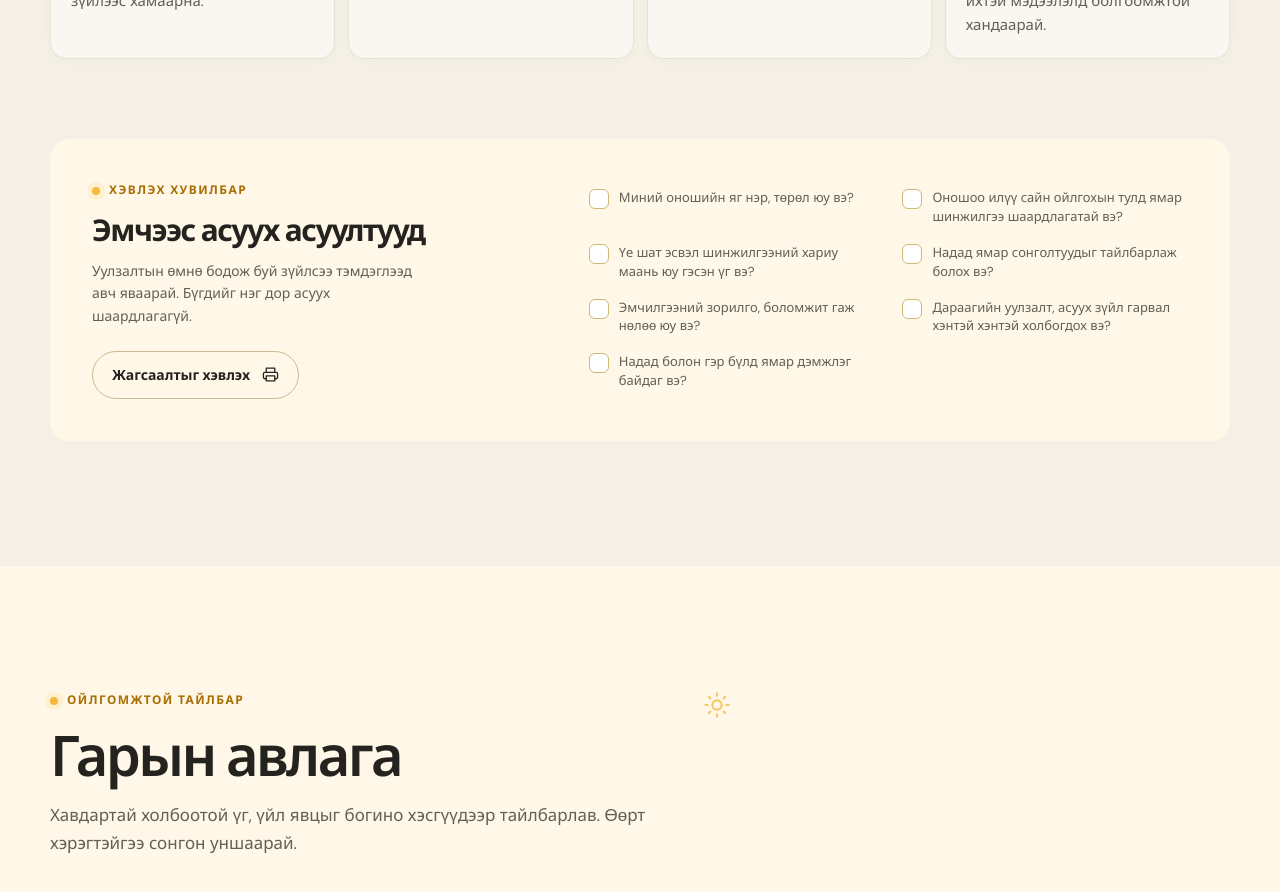
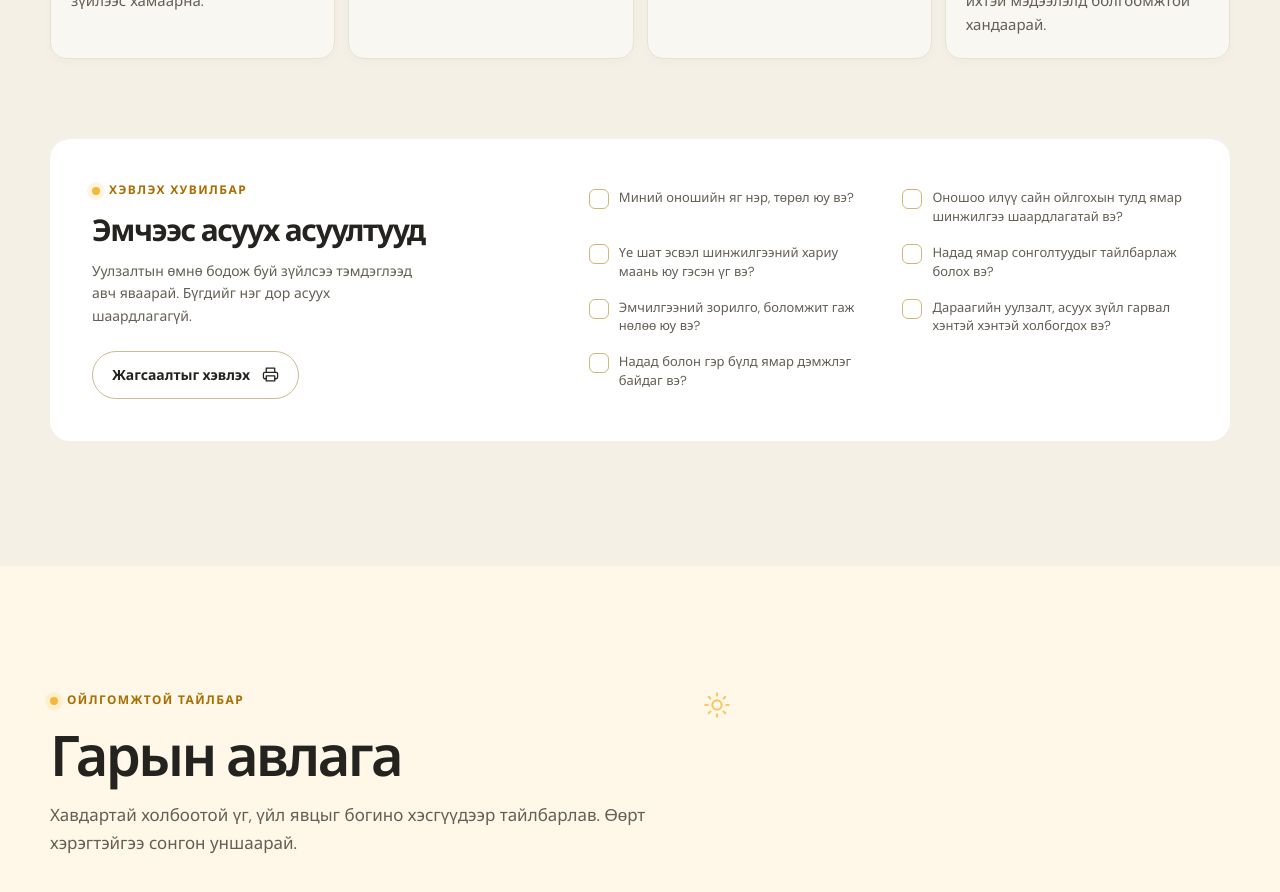
Before and after one commit to OrdinaryPersonn/naranijiizaya, a React (Vite) app: page / in a window 1280 px wide. Shown: the part 1700-2592 px from the top of the page. Built offline with nearby package versions, Linux system fonts and the light colour scheme.

Commit message:
Lighten doctor questions checklist background

```diff
--- a/src/styles.css
+++ b/src/styles.css
@@ -90,7 +90,7 @@ h1 { max-width: 670px; margin: 25px 0 24px; font-size: clamp(42px, 6vw, 76px); f
 .diagnosis-section { background: var(--surface); }
 .journey-grid { display: grid; grid-template-columns: repeat(4, 1fr); gap: 13px; }
 .journey-card { min-height: 235px; padding: 24px 20px 21px; border: 1px solid var(--line); border-radius: 16px; background: var(--card-tint); transition: transform .2s ease, background .2s ease, box-shadow .2s ease; }.journey-card:hover { transform: translateY(-4px); background: var(--white); box-shadow: 0 14px 35px rgba(91,75,42,.08); }.journey-number { display: flex; align-items: center; justify-content: space-between; color: var(--yellow-deep); }.journey-number span { font-size: 11px; font-weight: 700; letter-spacing: .1em; }.journey-number svg { color: var(--yellow-deep); }.journey-card h3 { margin: 38px 0 11px; font-size: 20px; font-weight: 600; }.journey-card p { margin: 0; color: var(--ink-soft); font-size: 13px; line-height: 1.6; }
-.checklist-card { display: grid; grid-template-columns: .85fr 1.15fr; gap: 54px; margin-top: 80px; padding: 42px; border-radius: 20px; background: var(--cream); }.checklist-copy h3 { margin: 15px 0 12px; font-size: 30px; }.checklist-copy p { max-width: 330px; margin-bottom: 24px; color: var(--ink-soft); font-size: 14px; line-height: 1.6; }.checklist-items { display: grid; grid-template-columns: 1fr 1fr; gap: 17px 28px; align-content: center; }.check-item { display: flex; gap: 10px; color: var(--ink-soft); font-size: 13px; line-height: 1.45; cursor: pointer; }.check-item input { position: absolute; opacity: 0; }.check-box { width: 20px; height: 20px; display: grid; place-items: center; flex: 0 0 auto; border: 1px solid #cfb776; border-radius: 6px; color: transparent; background: var(--white); transition: .2s ease; }.check-item input:checked + .check-box { color: var(--accent-ink); background: var(--yellow); border-color: var(--yellow); }
+.checklist-card { display: grid; grid-template-columns: .85fr 1.15fr; gap: 54px; margin-top: 80px; padding: 42px; border-radius: 20px; background: var(--white); }.checklist-copy h3 { margin: 15px 0 12px; font-size: 30px; }.checklist-copy p { max-width: 330px; margin-bottom: 24px; color: var(--ink-soft); font-size: 14px; line-height: 1.6; }.checklist-items { display: grid; grid-template-columns: 1fr 1fr; gap: 17px 28px; align-content: center; }.check-item { display: flex; gap: 10px; color: var(--ink-soft); font-size: 13px; line-height: 1.45; cursor: pointer; }.check-item input { position: absolute; opacity: 0; }.check-box { width: 20px; height: 20px; display: grid; place-items: center; flex: 0 0 auto; border: 1px solid #cfb776; border-radius: 6px; color: transparent; background: var(--white); transition: .2s ease; }.check-item input:checked + .check-box { color: var(--accent-ink); background: var(--yellow); border-color: var(--yellow); }
 
 .guide-section { background: var(--cream); }.disclaimer { display: flex; align-items: flex-start; gap: 14px; margin: -14px 0 36px; padding: 18px 20px; border-left: 3px solid var(--yellow); border-radius: 0 12px 12px 0; background: var(--cream); color: var(--ink-soft); }.disclaimer svg { color: var(--yellow-deep); flex: 0 0 auto; }.disclaimer p { max-width: 920px; margin: 0; font-size: 13px; line-height: 1.6; }.guide-list { border-top: 1px solid var(--line); }.guide-item { border-bottom: 1px solid var(--line); }.guide-trigger { width: 100%; display: grid; grid-template-columns: 58px 1fr 30px; align-items: center; gap: 12px; border: 0; padding: 22px 4px; background: transparent; text-align: left; color: var(--ink); font-size: 18px; font-weight: 600; }.guide-trigger:hover { color: var(--yellow-deep); }.guide-index { color: var(--yellow-deep); font-size: 11px; font-weight: 700; }.guide-plus { font-size: 26px; font-weight: 400; text-align: right; }.guide-panel { padding: 0 55px 22px 58px; }.guide-panel p { max-width: 760px; margin: 0; color: var(--ink-soft); font-size: 14px; line-height: 1.7; }
 
```
Also changed, not shown: 4 other files (tests, documents, lock files or other folders).
